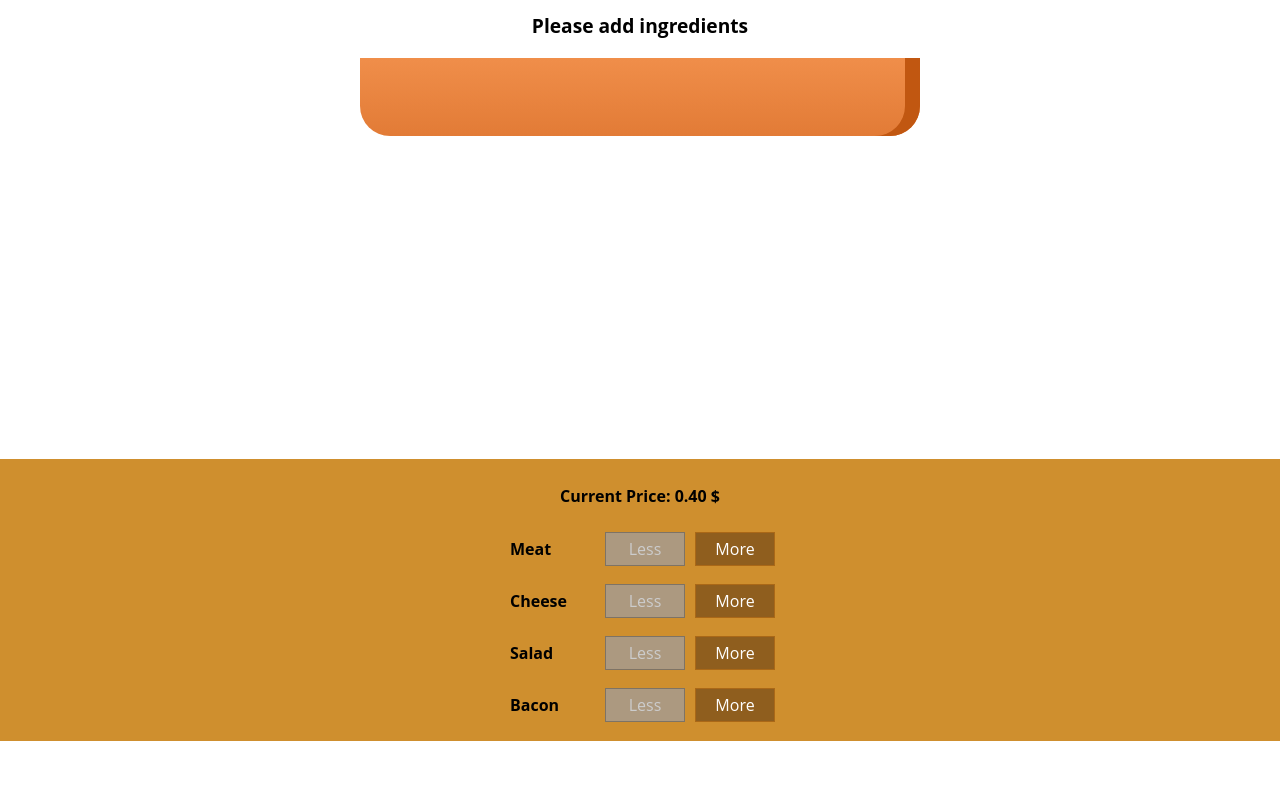
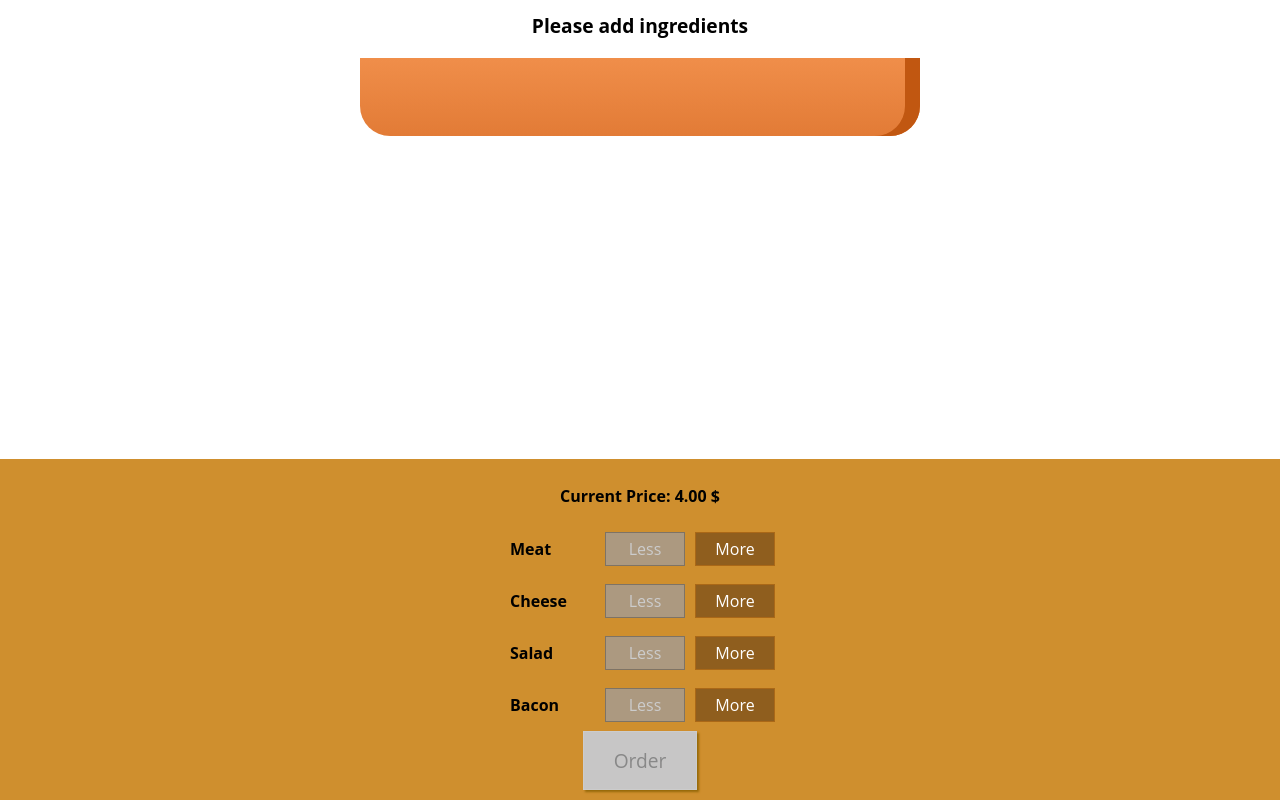
Before and after one commit to Shahzaib1999/Burger-App, a React app: page / in a window 1280 px wide. Shown: the part 179-979 px from the top of the page. Before the commit the page ends 920 px from the top, so only its background shows below. Built offline with nearby package versions, Linux system fonts and the light colour scheme.

Commit message:
Added order button

```diff
--- a/src/components/Burger/BuildControls/BuildControls.js
+++ b/src/components/Burger/BuildControls/BuildControls.js
@@ -23,6 +23,9 @@ const buildControls = props => {
                     disabled={props.disabled[ing.type]}
                 />
             })}
+            <button
+                className={classes.OrderButton}
+                disabled={!props.isPurchaseable}>Order</button>
         </div>
     )
 }
--- a/src/containers/BurgerBuilder/BurgerBuilder.js
+++ b/src/containers/BurgerBuilder/BurgerBuilder.js
@@ -20,8 +20,20 @@ class BurgerBuilder extends Component {
             cheese: 0,
             meat: 0
         },
-        price: 0.4
+        price: 4,
+        isPurchaseable: false
     }
+
+    updatePurchaseState(ingredients) {
+        const sum = Object.keys(ingredients).map(ing => {
+            return ingredients[ing];
+        }).reduce((sum,el) => {
+            return sum + el
+        }, 0);
+
+        this.setState({isPurchaseable: sum > 0});
+    }
+
 
     onAddIngredient = (type) => {
         const oldIngredientCount = this.state.ingredients[type];
@@ -35,7 +47,8 @@ class BurgerBuilder extends Component {
         this.setState({
             ingredients: updatedIngredients,
             price: this.state.price + price
-        })
+        });
+        this.updatePurchaseState(updatedIngredients);
     }
 
     onDeleteIngredient = (type) => {
@@ -50,7 +63,8 @@ class BurgerBuilder extends Component {
         this.setState({
             ingredients: updatedIngredients,
             price: this.state.price - price
-        })
+        });
+        this.updatePurchaseState(updatedIngredients);
     }
 
     render() {
@@ -66,6 +80,7 @@ class BurgerBuilder extends Component {
             <Aux>
                 <Burger ingredients={this.state.ingredients} />
                 <BuildControls
+                    isPurchaseable={this.state.isPurchaseable}
                     price={this.state.price}
                     addIngredient={this.onAddIngredient}
                     deleteIngredient={this.onDeleteIngredient}
```
